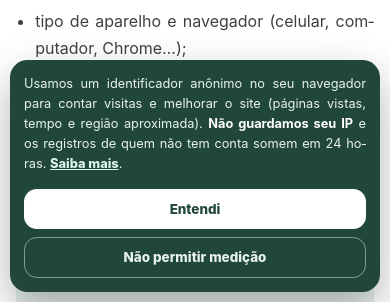
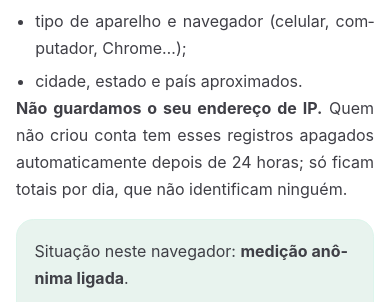
Before and after one commit to joota2500/acmrb-platform, a Next.js app: page /privacidade in a window 390 px wide. Shown: the part 542-844 px from the top of the page. Built offline with nearby package versions, Linux system fonts and the light colour scheme; no server answers.

Commit message:
Privacidade: remove o banner de cookies; fica só o link no rodapé e a página /privacidade

```diff
--- a/src/app/layout.tsx
+++ b/src/app/layout.tsx
@@ -8,7 +8,6 @@ import { AuthProvider } from "@/contexts/AuthContext";
 import RastreadorVisitante from "@/components/rastreio/RastreadorVisitante";
 import ExtrasVisitante from "@/components/conta/ExtrasVisitante";
 import RastreadorAcessos from "@/components/rastreio/RastreadorAcessos";
-import AvisoPrivacidade from "@/components/privacidade/AvisoPrivacidade";
 import type { Metadata, Viewport } from "next";
 import { siteUrl } from "@/lib/siteUrl";
 import { DESCRICAO_PADRAO, IMAGEM_PADRAO, NOME_MARCA, NOME_OFICIAL, PALAVRAS_CHAVE, SIGLA, TITULO_PADRAO } from "@/lib/seo";
@@ -76,9 +75,8 @@ export default function RootLayout({
           {children}
           {/* Atividade de visitantes logados (só para o painel do deus) */}
           <RastreadorVisitante />
-          {/* Contagem anônima de visitas (todos os acessos) + aviso de privacidade (LGPD) */}
+          {/* Contagem anônima de visitas (todos os acessos). Sem banner: a explicação fica em /privacidade (link no rodapé) */}
           <RastreadorAcessos />
-          <AvisoPrivacidade />
           {/* Visitante logado: aviso de contato + botão flutuante de chat */}
           <ExtrasVisitante />
         </AuthProvider>
--- a/src/components/privacidade/AvisoPrivacidade.tsx
+++ /dev/null
@@ -1,46 +0,0 @@
-"use client";
-
-/**
- * AvisoPrivacidade — aviso simples de privacidade/cookies (LGPD)
- * ------------------------------------------------------------
- * Aparece na primeira visita, no rodapé da tela. O visitante pode
- * "Entendi" (aceita a medição anônima) ou "Não permitir medição".
- * A escolha fica só no navegador (lib/privacidade.ts) e pode ser mudada
- * em /privacidade. CSS: src/styles/aviso-privacidade.css (prefixo "ap-").
- */
-
-import { useEffect, useState } from "react";
-import Link from "next/link";
-
-import "@/styles/aviso-privacidade.css";
-import { lerPrivacidade, salvarPrivacidade } from "@/lib/privacidade";
-
-export default function AvisoPrivacidade() {
-  const [visivel, setVisivel] = useState(false);
-
-  // Lê no navegador (evita diferença entre servidor e cliente)
-  useEffect(() => {
-    setVisivel(lerPrivacidade() === null);
-  }, []);
-
-  if (!visivel) return null;
-
-  const escolher = (v: "aceito" | "recusado") => {
-    salvarPrivacidade(v);
-    setVisivel(false);
-  };
-
-  return (
-    <div className="ap" role="dialog" aria-live="polite" aria-label="Aviso de privacidade">
-      <p className="ap__texto">
-        Usamos um identificador anônimo no seu navegador para contar visitas e melhorar o site (páginas vistas, tempo e
-        região aproximada). <strong>Não guardamos seu IP</strong> e os registros de quem não tem conta somem em 24 horas.{" "}
-        <Link href="/privacidade" className="ap__link">Saiba mais</Link>.
-      </p>
-      <div className="ap__botoes">
-        <button type="button" className="ap__btn ap__btn--claro" onClick={() => escolher("recusado")}>Não permitir medição</button>
-        <button type="button" className="ap__btn" onClick={() => escolher("aceito")}>Entendi</button>
-      </div>
-    </div>
-  );
-}
--- a/src/lib/privacidade.ts
+++ b/src/lib/privacidade.ts
@@ -3,9 +3,9 @@
  * ------------------------------------------------------------
  * "aceito"   → o site conta a visita de forma anônima (id aleatório).
  * "recusado" → nada é medido e o id anônimo é apagado.
- * Sem escolha ainda: a medição anônima funciona e o aviso aparece
- * para o visitante poder recusar. O navegador com "Do Not Track" ligado
- * também desliga a medição.
+ * Sem escolha: a medição anônima funciona normalmente (não há banner;
+ * quem quiser desligar usa o botão em /privacidade). O navegador com
+ * "Do Not Track" ligado também desliga a medição.
  */
 
 export const CHAVE_PRIVACIDADE = "acmrb_privacidade";
--- a/src/styles/aviso-privacidade.css
+++ /dev/null
@@ -1,32 +0,0 @@
-/* ==================== AVISO DE PRIVACIDADE (prefixo "ap-") ==================== */
-.ap {
-  position: fixed; left: 1rem; right: 1rem; bottom: 1rem; z-index: 95;
-  max-width: 54rem; margin: 0 auto; padding: 1rem 1.25rem;
-  display: flex; align-items: center; gap: 1rem;
-  background: #21463A; color: #E8F3EE; border-radius: 1.1rem;
-  box-shadow: 0 18px 44px rgba(0, 0, 0, 0.3);
-  animation: ap-subir 0.35s ease-out;
-}
-@keyframes ap-subir { from { transform: translateY(20px); opacity: 0; } }
-.ap__texto { flex: 1; margin: 0; font-size: 0.85rem; line-height: 1.55; text-align: justify; hyphens: auto; }
-.ap__texto strong { color: #fff; }
-.ap__link { color: #DDF5EC; font-weight: 800; text-decoration: underline; }
-.ap__botoes { display: flex; gap: 0.5rem; flex-shrink: 0; }
-.ap__btn { padding: 0.6rem 1rem; border-radius: 0.8rem; border: 0; background: #fff; color: #21463A; font-weight: 800; font-size: 0.84rem; cursor: pointer; white-space: nowrap; }
-.ap__btn:hover { background: #DDF5EC; }
-.ap__btn--claro { background: transparent; color: #E8F3EE; border: 1px solid rgba(232, 243, 238, 0.5); }
-.ap__btn--claro:hover { background: rgba(255, 255, 255, 0.1); }
-
-/* Tablet */
-@media (max-width: 768px) {
-  .ap { flex-direction: column; align-items: stretch; }
-  .ap__botoes { justify-content: flex-end; }
-}
-/* Celular */
-@media (max-width: 480px) {
-  .ap { left: 0.6rem; right: 0.6rem; bottom: 0.6rem; padding: 0.9rem; }
-  .ap__texto { font-size: 0.8rem; }
-  .ap__botoes { flex-direction: column-reverse; }
-  .ap__btn { width: 100%; }
-}
-@media (prefers-reduced-motion: reduce) { .ap { animation: none; } }
```
Also changed, not shown: 1 other file (tests, documents, lock files or other folders).
